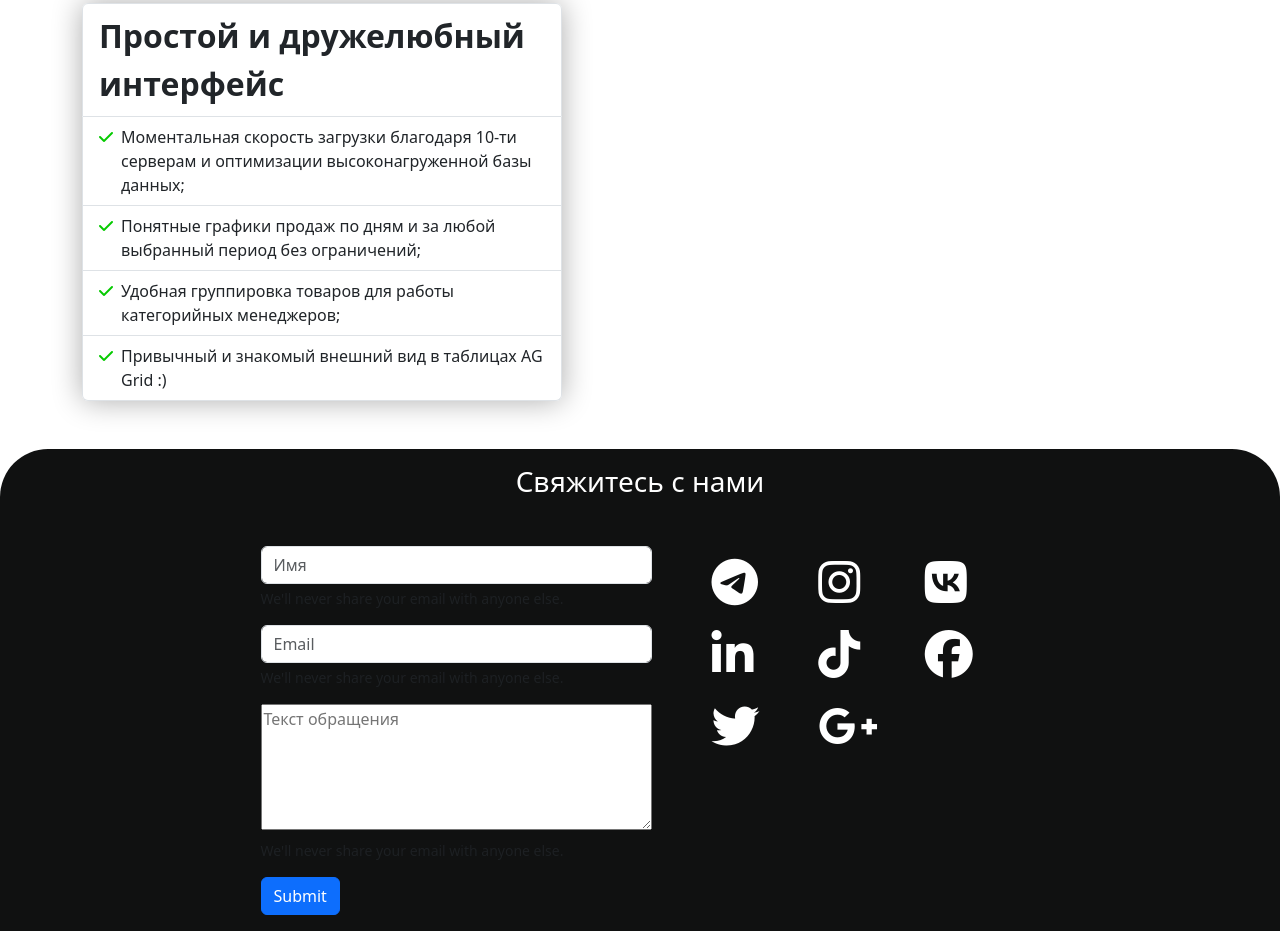
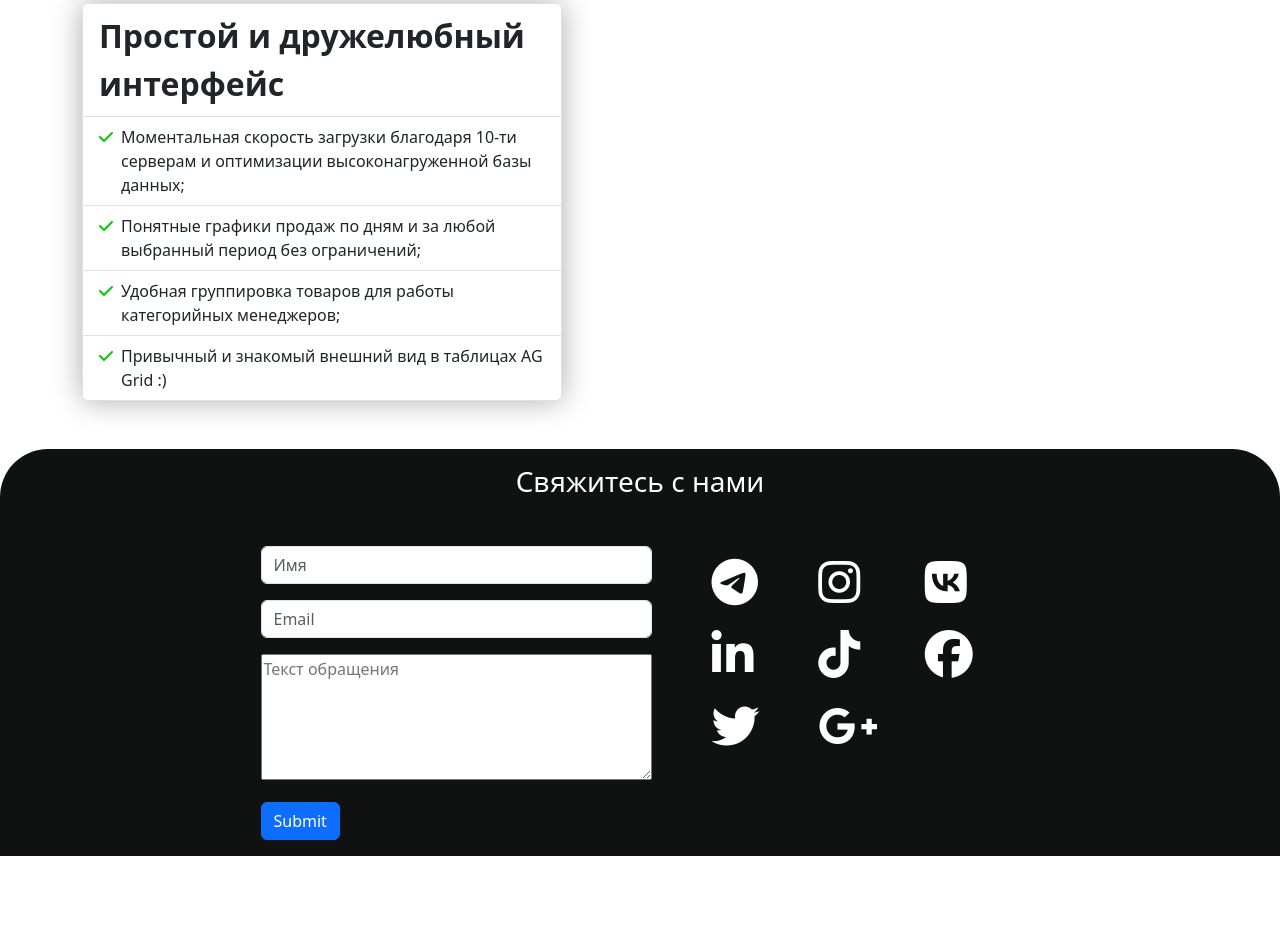
Before and after one commit to ZEF-hub/web, a plain HTML site: page lab6/index.html in a window 1280 px wide. Shown: the part 4001-4932 px from the top of the page. After the commit the page ends 4857 px from the top, so only its background shows below. Drawn offline with nearby package versions, Linux system fonts and the light colour scheme.

Commit message:
Fix lab6 footer

```diff
--- a/lab6/index.html
+++ b/lab6/index.html
@@ -185,15 +185,12 @@
             <form class="me-5">
                 <div class="mb-3">
                     <input type="text" class="form-control" id="exampleInputEmail1" aria-describedby="emailHelp" placeholder="Имя">
-                    <div id="emailHelp" class="form-text">We'll never share your email with anyone else.</div>
                 </div>
                 <div class="mb-3">
                     <input type="email" class="form-control" id="exampleInputEmail1" aria-describedby="emailHelp" placeholder="Email">
-                    <div id="emailHelp" class="form-text">We'll never share your email with anyone else.</div>
                 </div>
                 <div class="mb-3">
                     <textarea name="" id="" cols="40" rows="5" placeholder="Текст обращения"></textarea>
-                    <div id="emailHelp" class="form-text">We'll never share your email with anyone else.</div>
                 </div>
                 <button type="submit" class="btn btn-primary">Submit</button>
             </form>
```
